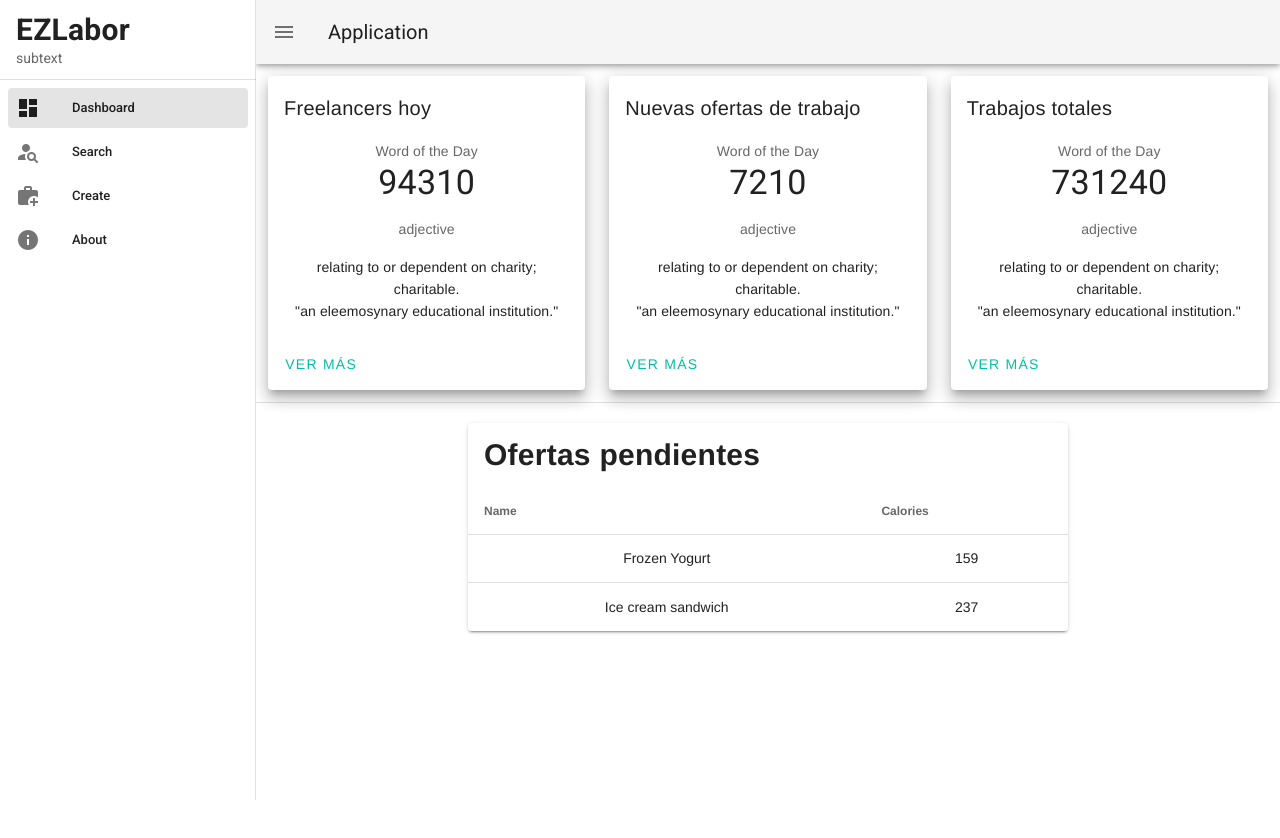
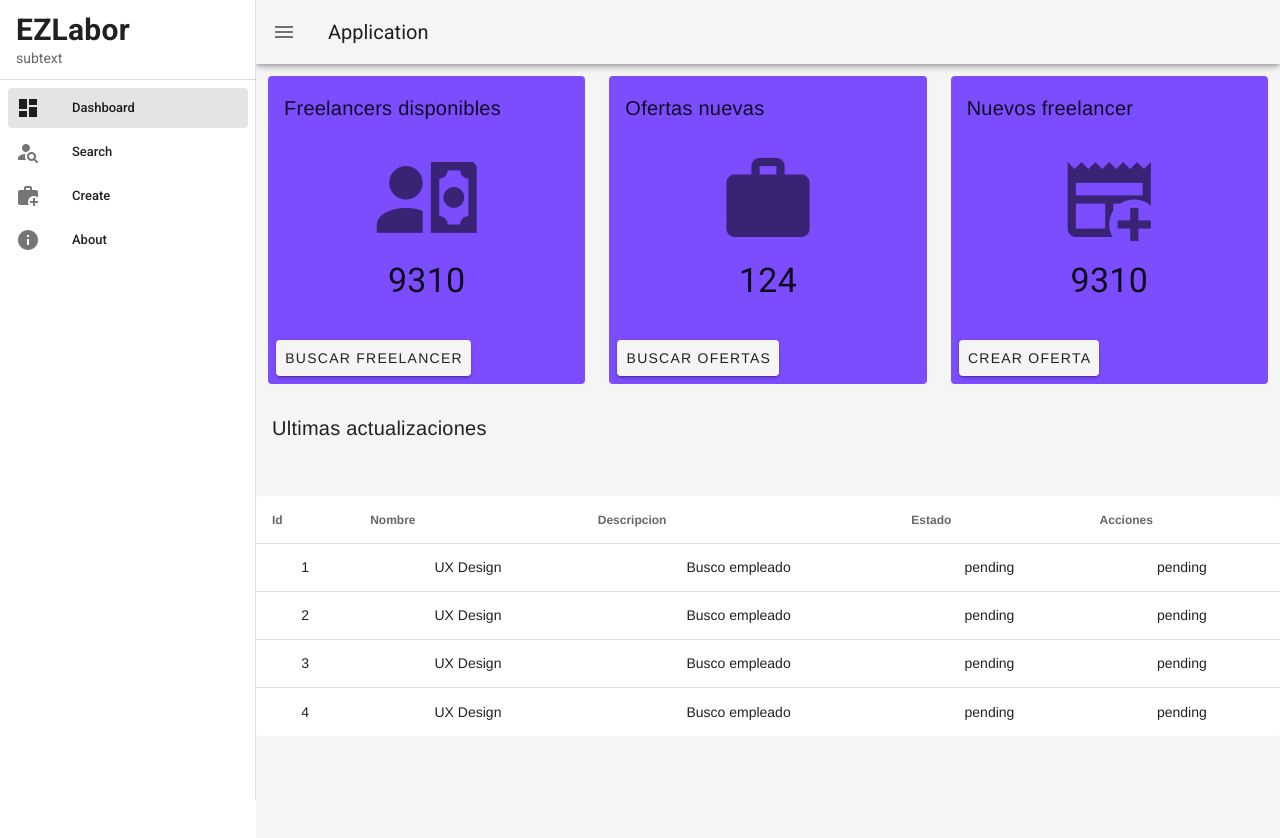
Before and after one commit to UPC-United-Team-APPSWEB-2021-1/ezlabor-web-application, a Vue app: page /dashboard in a window 1280 px wide. Shown: the top 838 px of the page. Built offline with nearby package versions, Linux system fonts and the light colour scheme.

Commit message:
feature/dashboard
Added colors and new info

```diff
--- a/src/components/dashboard-stats.vue
+++ b/src/components/dashboard-stats.vue
@@ -6,54 +6,26 @@
           :key="card.title"
           :cols="card.flex"
       >
-        <v-card elevation="10" class="mx-auto" >
+        <v-card flat class="deep-purple accent-2 mx-auto" >
           <v-card-title v-text="card.title">
           </v-card-title>
 
           <v-card-text>
-            <div>Word of the Day</div>
+            <v-avatar size="120">
+              <v-icon size="100"> {{card.icon}}</v-icon>
+            </v-avatar>
+
             <p class="text-h4 text--primary" v-text="card.num">
 
             </p>
-            <p>adjective</p>
+
             <div class="text--primary">
-              relating to or dependent on charity; charitable.<br>
-              "an eleemosynary educational institution."
+
             </div>
           </v-card-text>
           <v-card-actions>
-            <v-btn
-                text
-                color="teal accent-4"
-                @click="card.reveal = true"
-            >
-              Ver más
-            </v-btn>
+            <v-btn @click=" navigateToAddPostulation()" > {{card.button}}</v-btn>
           </v-card-actions>
-
-          <v-expand-transition>
-            <v-card
-                v-if="card.reveal"
-                class="transition-fast-in-fast-out v-card--reveal"
-                style="height: 100%;"
-            >
-              <v-card-text class="pb-0">
-                <p class="text-h4 text--primary">
-                  Origin
-                </p>
-                <p>late 16th century (as a noun denoting a place where alms were distributed): from medieval Latin eleemosynarius, from late Latin eleemosyna ‘alms’, from Greek eleēmosunē ‘compassion’ </p>
-              </v-card-text>
-              <v-card-actions class="pt-0">
-                <v-btn
-                    text
-                    color="teal accent-4"
-                    @click="card.reveal = false"
-                >
-                  Close
-                </v-btn>
-              </v-card-actions>
-            </v-card>
-          </v-expand-transition>
 
 
         </v-card>
@@ -69,12 +41,17 @@ name: "dashboard-stats",
   data: () => ({
 
     cards: [
-      { title: 'Freelancers hoy', flex: 4, reveal:false, num:94310 },
-      { title: 'Nuevas ofertas de trabajo', flex: 4, reveal:false, num:7210  },
-      { title: 'Trabajos totales', flex: 4, reveal:false, num:731240  },
+      { title: 'Freelancers disponibles', flex: 4, num:9310, button:'Buscar freelancer', route:'/', icon:'mdi-account-cash'},
+      { title: 'Ofertas nuevas', flex: 4, num:124, button:'Buscar ofertas', route:'/', icon:'mdi-briefcase' },
+      { title: 'Nuevos freelancer', flex: 4, num:9310, button:'Crear oferta', route:'/', icon:'mdi-newspaper-plus' }
     ],
   }),
 
+  methods:{
+    navigateToAddPostulation() {
+      this.$router.push({name: '/search'});
+    },
+  }
 
 }
 </script>
--- a/src/components/dashboard-table.vue
+++ b/src/components/dashboard-table.vue
@@ -1,31 +1,46 @@
 <template>
-  <v-card width="600" class="mx-auto mt-5" >
-    <v-card-title> <h2>Ofertas pendientes</h2> </v-card-title>
+  <div class="pending">
+    <v-simple-table v-slot:default>
+      <template>
 
-    <v-simple-table fixed-header>
-      <template v-slot:default>
       <thead>
       <tr>
         <th class="text-left">
-            Name
+          Id
         </th>
         <th class="text-left">
-            Calories
+          Nombre
+        </th>
+        <th class="text-left">
+          Descripcion
+        </th>
+        <th class="text-left">
+          Estado
+        </th>
+        <th class="text-left">
+          Acciones
         </th>
       </tr>
       </thead>
         <tbody>
         <tr
-            v-for="item in desserts"
-            :key="item.name"
+            v-for="item in information"
+            :key="item.id"
         >
+          <td>{{ item.id }}</td>
           <td>{{ item.name }}</td>
-          <td>{{ item.calories }}</td>
+          <td>{{ item.description }}</td>
+          <td>{{ item.state }}</td>
+          <td>{{ item.state }}</td>
+
         </tr>
         </tbody>
+
       </template>
+
     </v-simple-table>
-  </v-card>
+
+  </div>
 </template>
 
 <script>
@@ -33,16 +48,13 @@ export default {
 name: "dashboard-table",
   data () {
     return {
-      desserts: [
-        {
-          name: 'Frozen Yogurt',
-          calories: 159,
-        },
-        {
-          name: 'Ice cream sandwich',
-          calories: 237,
-        }
-      ],
+      information:[
+          {id:1, name: 'UX Design', description: 'Busco empleado', state:'pending'},
+        {id:2, name: 'UX Design', description: 'Busco empleado', state:'pending'},
+        {id:3, name: 'UX Design', description: 'Busco empleado', state:'pending'},
+        {id:4, name: 'UX Design', description: 'Busco empleado', state:'pending'},
+
+      ]
     }
   },
 }
--- a/src/views/About.vue
+++ b/src/views/About.vue
@@ -1,12 +1,12 @@
 <template>
 
   <v-app>
-
 <v-card>
   <v-card-title>
     About us
   </v-card-title>
 </v-card>
+    <offers></offers>
 
         <!-- If using vue-router -->
         <router-view></router-view>
@@ -17,7 +17,8 @@
 </template>
 <script>
 
+import Offers from "@/components/offers-search";
 export default {
-  components: {}
+  components: {Offers}
 }
 </script>
--- a/src/views/Create.vue
+++ b/src/views/Create.vue
@@ -1,15 +1,17 @@
 <template>
- <v-card>
-   <v-card-title>
-     Create a new offer
-   </v-card-title>
 
- </v-card>
+ <v-app>
+   <postulation></postulation>
+
+ </v-app>
 </template>
 
 <script>
+
+import Postulation from "@/views/Postulation";
 export default {
-name: "Create"
+name: "Create",
+  components: {Postulation}
 }
 </script>
 
--- a/src/views/Dashboard.vue
+++ b/src/views/Dashboard.vue
@@ -1,10 +1,13 @@
 <template>
-<v-app>
+<v-app class="grey lighten-4">
   <dashboard-stats></dashboard-stats>
 
+  <v-card class="grey lighten-4" flat height="100">
 
-  <v-divider></v-divider>
-  <dashboard-table></dashboard-table>
+    <v-card-title class="align-center">Ultimas actualizaciones</v-card-title>
+
+  </v-card>
+  <dashboard-table ></dashboard-table>
 
 </v-app>
 </template>
```
Lines whose indentation alone changed are shown as unchanged.
